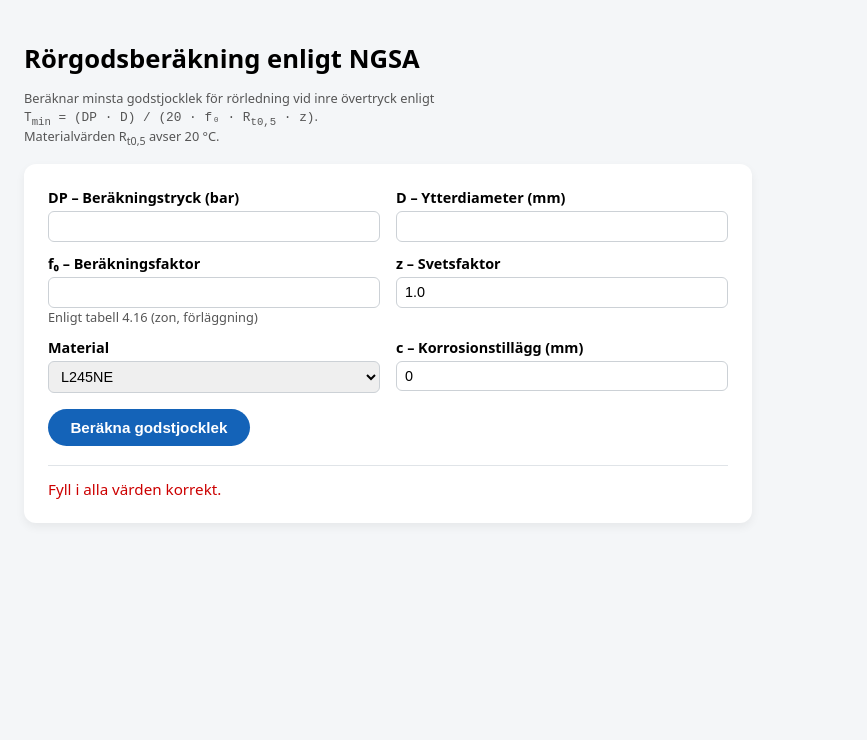
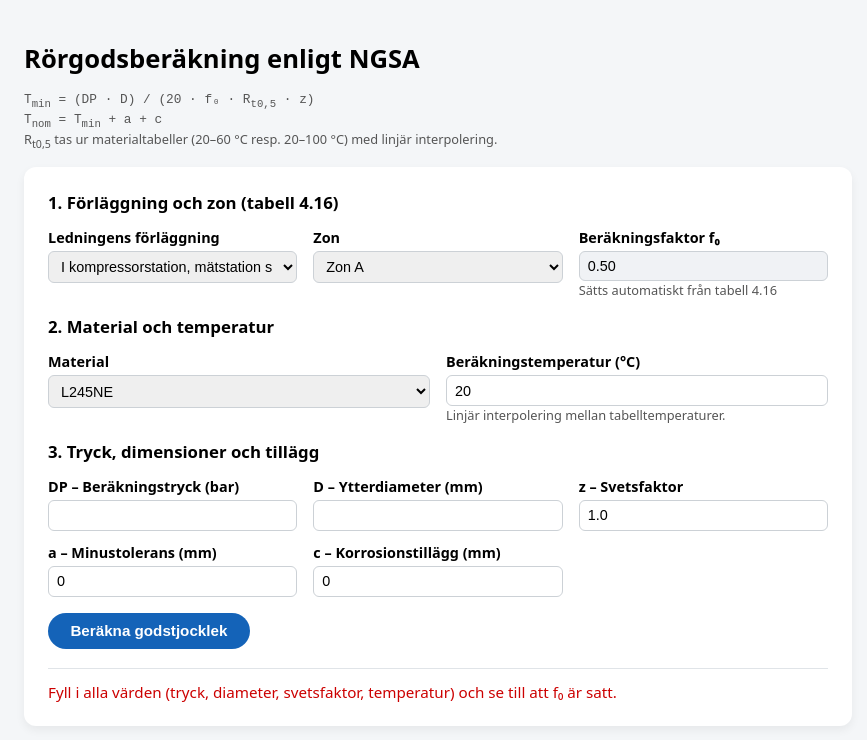
Before and after one commit to johanlidstrom74-sudo/NGSA, a plain HTML site: page index.html in a window 1280 px wide. Both pictures are taken after a click on the button "Beräkna godstjocklek". Shown: the whole page, without its empty margins (0-867 px from the left). Drawn offline with Linux system fonts and the light colour scheme.

Commit message:
Update index.html

```diff
--- a/index.html
+++ b/index.html
@@ -13,11 +13,11 @@
     }
     h1 {
       font-size: 1.6rem;
-      margin-bottom: 0.5rem;
+      margin-bottom: 0.3rem;
     }
     .card {
       background: #fff;
-      max-width: 680px;
+      max-width: 780px;
       margin-top: 1rem;
       padding: 1.5rem;
       border-radius: 12px;
@@ -41,6 +41,9 @@
       border: 1px solid #ccd1d6;
       font-size: 0.9rem;
       box-sizing: border-box;
+    }
+    input[readonly] {
+      background: #f0f2f5;
     }
     button {
       margin-top: 1rem;
@@ -74,30 +77,46 @@
 <body>
   <h1>Rörgodsberäkning enligt NGSA</h1>
   <p class="small">
-    Beräknar minsta godstjocklek för rörledning vid inre övertryck enligt<br />
-    <code>T<sub>min</sub> = (DP · D) / (20 · f₀ · R<sub>t0,5</sub> · z)</code>.<br />
-    Materialvärden R<sub>t0,5</sub> avser 20&nbsp;°C.
+    <code>T<sub>min</sub> = (DP · D) / (20 · f₀ · R<sub>t0,5</sub> · z)</code> <br/>
+    <code>T<sub>nom</sub> = T<sub>min</sub> + a + c</code><br/>
+    R<sub>t0,5</sub> tas ur materialtabeller (20–60&nbsp;°C resp. 20–100&nbsp;°C) med linjär interpolering.
   </p>
 
   <div class="card">
-    <div class="grid">
+    <h2 style="font-size:1.05rem;margin-top:0">1. Förläggning och zon (tabell 4.16)</h2>
+    <div class="grid" style="margin-bottom:0.5rem">
       <div>
-        <label for="dp">DP – Beräkningstryck (bar)</label>
-        <input id="dp" type="number" step="0.01" />
+        <label for="location">Ledningens förläggning</label>
+        <select id="location" onchange="updateF0()">
+          <option value="kompressor">I kompressorstation, mätstation samt mät- och reglerstation.</option>
+          <option value="utanSkydd">Utan skyddsrör i område för allmän väg och i spårområde för järnväg.</option>
+          <option value="rorbrygga">I rörbrygga.</option>
+          <option value="tunnel">I tunnel.</option>
+          <option value="linjeventil">I linjeventilstation och rensdonstation.</option>
+          <option value="skyddsror">I skyddsrör i område för allmän väg och i spårområde för järnväg.</option>
+          <option value="enskildVag">I område för enskild väg.</option>
+          <option value="annan">Annan icke nämnd förläggning.</option>
+        </select>
       </div>
       <div>
-        <label for="d">D – Ytterdiameter (mm)</label>
-        <input id="d" type="number" step="0.1" />
+        <label for="zone">Zon</label>
+        <select id="zone" onchange="updateF0()">
+          <option value="A">Zon A</option>
+          <option value="B">Zon B</option>
+          <option value="C">Zon C</option>
+          <option value="D">Zon D</option>
+          <option value="T">Zon T</option>
+        </select>
       </div>
       <div>
-        <label for="f0">f₀ – Beräkningsfaktor</label>
-        <input id="f0" type="number" step="0.01" />
-        <div class="small">Enligt tabell 4.16 (zon, förläggning)</div>
+        <label for="f0">Beräkningsfaktor f₀</label>
+        <input id="f0" type="number" step="0.01" readonly />
+        <div class="small">Sätts automatiskt från tabell 4.16</div>
       </div>
-      <div>
-        <label for="z">z – Svetsfaktor</label>
-        <input id="z" type="number" step="0.01" value="1.0" />
-      </div>
+    </div>
+
+    <h2 style="font-size:1.05rem;margin-top:1rem">2. Material och temperatur</h2>
+    <div class="grid">
       <div>
         <label for="material">Material</label>
         <select id="material">
@@ -123,6 +142,31 @@
         </select>
       </div>
       <div>
+        <label for="temp">Beräkningstemperatur (°C)</label>
+        <input id="temp" type="number" step="1" value="20" />
+        <div class="small">Linjär interpolering mellan tabelltemperaturer.</div>
+      </div>
+    </div>
+
+    <h2 style="font-size:1.05rem;margin-top:1rem">3. Tryck, dimensioner och tillägg</h2>
+    <div class="grid">
+      <div>
+        <label for="dp">DP – Beräkningstryck (bar)</label>
+        <input id="dp" type="number" step="0.01" />
+      </div>
+      <div>
+        <label for="d">D – Ytterdiameter (mm)</label>
+        <input id="d" type="number" step="0.1" />
+      </div>
+      <div>
+        <label for="z">z – Svetsfaktor</label>
+        <input id="z" type="number" step="0.01" value="1.0" />
+      </div>
+      <div>
+        <label for="a">a – Minustolerans (mm)</label>
+        <input id="a" type="number" step="0.1" value="0" />
+      </div>
+      <div>
         <label for="c">c – Korrosionstillägg (mm)</label>
         <input id="c" type="number" step="0.1" value="0" />
       </div>
@@ -134,26 +178,78 @@
   </div>
 
   <script>
-    // Materialdata: R_t0,5 vid 20 °C (N/mm²)
-    const materials = {
-      L245NE: 245,
-      L245ME: 245,
-      L290NE: 290,
-      L290ME: 290,
-      L360NE: 360,
-      L360QE: 360,
-      L360ME: 360,
-      L415NE: 415,
-      L415QE: 415,
-      L415ME: 415,
-      L450QE: 450,
-      L450ME: 450,
-      L485QE: 485,
-      L485ME: 485,
-      L555QE: 555,
-      L555ME: 555,
-      SA333G6: 220   // ASME SA-333 / ASTM A333 Gr.6, 20 °C
+    // Tabell 4.16 – beräkningsfaktor f0
+    const f0Table = {
+      kompressor: { A:0.50, B:0.50, C:0.50, D:0.50, T:0.50 },
+      utanSkydd: { A:0.60, B:0.50, C:0.50, D:0.40, T:0.30 },
+      rorbrygga: { A:0.60, B:0.50, C:0.50, D:0.40, T:0.30 },
+      tunnel:    { A:0.60, B:0.60, C:0.50, D:0.40, T:0.30 },
+      linjeventil:{A:0.60, B:0.60, C:0.50, D:0.40, T:0.30 },
+      skyddsror: { A:0.72, B:0.60, C:0.50, D:0.40, T:0.30 },
+      enskildVag:{ A:0.72, B:0.60, C:0.50, D:0.40, T:0.30 },
+      annan:     { A:0.72, B:0.60, C:0.50, D:0.40, T:0.30 }
     };
+
+    function updateF0() {
+      const loc = document.getElementById('location').value;
+      const zone = document.getElementById('zone').value;
+      const f0Input = document.getElementById('f0');
+
+      const row = f0Table[loc];
+      if (row && row[zone]) {
+        f0Input.value = row[zone].toFixed(2);
+      } else {
+        f0Input.value = "";
+      }
+    }
+
+    // Materialdata: R_t0,5 värden vid olika temperaturer
+    // Temps i °C, värden i N/mm²
+    const materialData = {
+      L245NE: { temps:[20,60], values:[245,245] },
+      L245ME: { temps:[20,60], values:[245,245] },
+      L290NE: { temps:[20,60], values:[290,290] },
+      L290ME: { temps:[20,60], values:[290,290] },
+      L360NE: { temps:[20,60], values:[360,360] },
+      L360QE: { temps:[20,60], values:[360,360] },
+      L360ME: { temps:[20,60], values:[360,360] },
+      L415NE: { temps:[20,60], values:[415,415] },
+      L415QE: { temps:[20,60], values:[415,415] },
+      L415ME: { temps:[20,60], values:[415,415] },
+      L450QE: { temps:[20,60], values:[450,450] },
+      L450ME: { temps:[20,60], values:[450,450] },
+      L485QE: { temps:[20,60], values:[485,485] },
+      L485ME: { temps:[20,60], values:[485,485] },
+      L555QE: { temps:[20,60], values:[555,555] },
+      L555ME: { temps:[20,60], values:[555,555] },
+      // ASME SA333 Gr.6
+      SA333G6:{ temps:[20,50,100], values:[220,217,206] }
+    };
+
+    function interpolateRt(materialKey, T) {
+      const data = materialData[materialKey];
+      if (!data) return null;
+      const temps = data.temps;
+      const vals = data.values;
+
+      if (T <= temps[0]) return { Rt: vals[0], note: `Temperatur under tabellområde – värdet vid ${temps[0]} °C används.` };
+      if (T >= temps[temps.length-1]) return { Rt: vals[vals.length-1], note: `Temperatur över tabellområde – värdet vid ${temps[temps.length-1]} °C används.` };
+
+      // hitta intervall för linjär interpolering
+      for (let i = 0; i < temps.length - 1; i++) {
+        const T1 = temps[i];
+        const T2 = temps[i+1];
+        if (T >= T1 && T <= T2) {
+          const V1 = vals[i];
+          const V2 = vals[i+1];
+          const frac = (T - T1) / (T2 - T1);
+          const Rt = V1 + frac * (V2 - V1);
+          const note = `Linjär interpolering mellan ${T1} °C (${V1} N/mm²) och ${T2} °C (${V2} N/mm²).`;
+          return { Rt, note };
+        }
+      }
+      return null;
+    }
 
     function round(value, decimals) {
       const p = Math.pow(10, decimals);
@@ -163,32 +259,45 @@
     function calculate() {
       const dp = parseFloat(document.getElementById('dp').value);
       const d = parseFloat(document.getElementById('d').value);
+      const z = parseFloat(document.getElementById('z').value);
+      const a = parseFloat(document.getElementById('a').value) || 0;
+      const c = parseFloat(document.getElementById('c').value) || 0;
       const f0 = parseFloat(document.getElementById('f0').value);
-      const z = parseFloat(document.getElementById('z').value);
-      const c = parseFloat(document.getElementById('c').value) || 0;
       const matKey = document.getElementById('material').value;
-      const Rt = materials[matKey];
-
+      const temp = parseFloat(document.getElementById('temp').value);
       const resultDiv = document.getElementById('result');
 
-      if (isNaN(dp) || isNaN(d) || isNaN(f0) || isNaN(z) || !Rt) {
-        resultDiv.innerHTML = "<span style='color:#c00'>Fyll i alla värden korrekt.</span>";
+      if (isNaN(dp) || isNaN(d) || isNaN(z) || isNaN(f0) || isNaN(temp)) {
+        resultDiv.innerHTML = "<span style='color:#c00'>Fyll i alla värden (tryck, diameter, svetsfaktor, temperatur) och se till att f₀ är satt.</span>";
         return;
       }
 
+      const interp = interpolateRt(matKey, temp);
+      if (!interp) {
+        resultDiv.innerHTML = "<span style='color:#c00'>Kunde inte hitta materialdata för valt material.</span>";
+        return;
+      }
+      const Rt = interp.Rt;
+      const note = interp.note;
+
       const Tmin = (dp * d) / (20 * f0 * Rt * z);
-      const Tnom = Tmin + c;
+      const Tnom = Tmin + a + c;
 
       resultDiv.innerHTML = `
         <strong>Resultat</strong><br/>
         T<sub>min</sub> = ${round(Tmin, 2)} mm<br/>
-        T<sub>nom</sub> = ${round(Tnom, 2)} mm (inkl. korrosionstillägg c = ${round(c,2)} mm)<br/>
+        T<sub>nom</sub> = ${round(Tnom, 2)} mm
+        (inkl. minustolerans a = ${round(a,2)} mm och korrosionstillägg c = ${round(c,2)} mm)<br/><br/>
         <span class="small">
-          Använt material: ${matKey}, R<sub>t0,5</sub> = ${Rt} N/mm² (20&nbsp;°C).<br/>
-          Obs: minustolerans a ingår inte – lägg till på T<sub>nom</sub> vid behov.
+          Vald zon/förläggning ger f₀ = ${round(f0,2)}.<br/>
+          Material: ${matKey}, R<sub>t0,5</sub> ≈ ${round(Rt,1)} N/mm² vid ${round(temp,1)} °C.<br/>
+          ${note}
         </span>
       `;
     }
+
+    // initiera f0 vid sidladdning
+    updateF0();
   </script>
 </body>
 </html>
```
